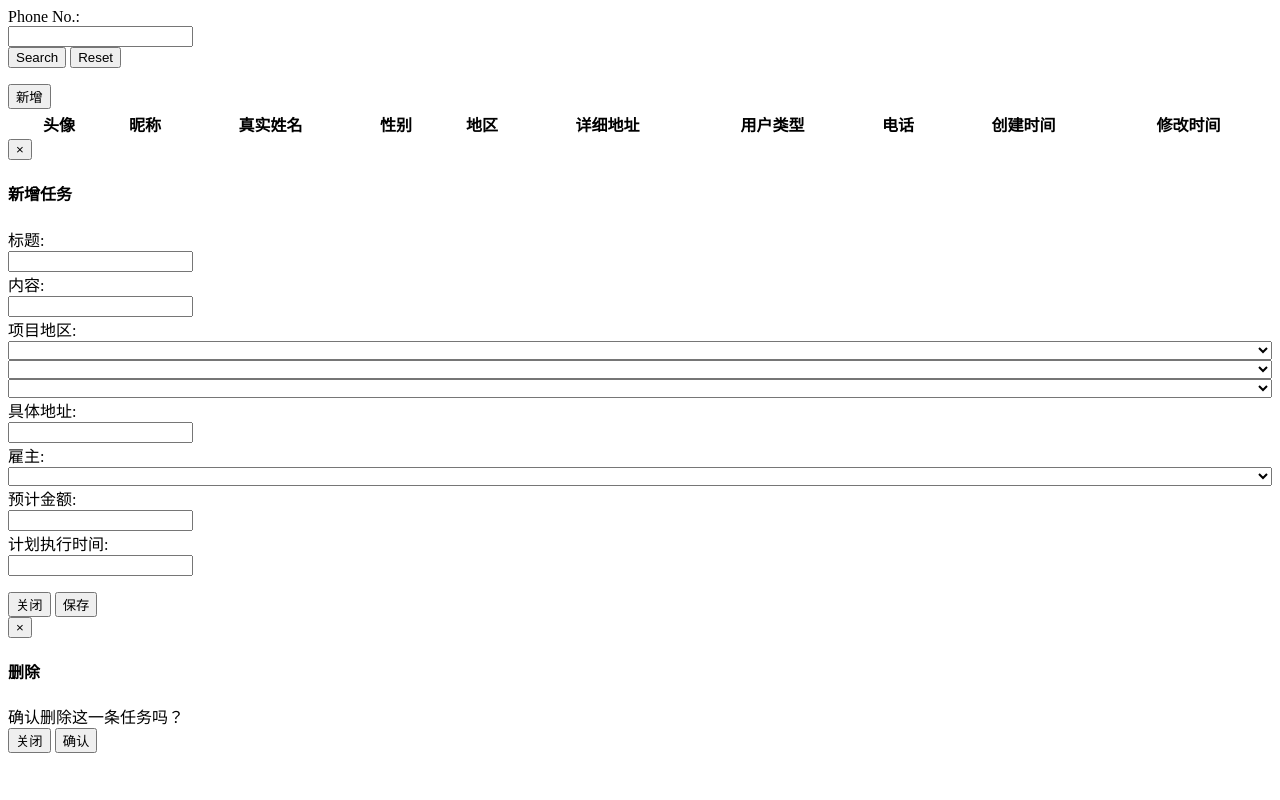
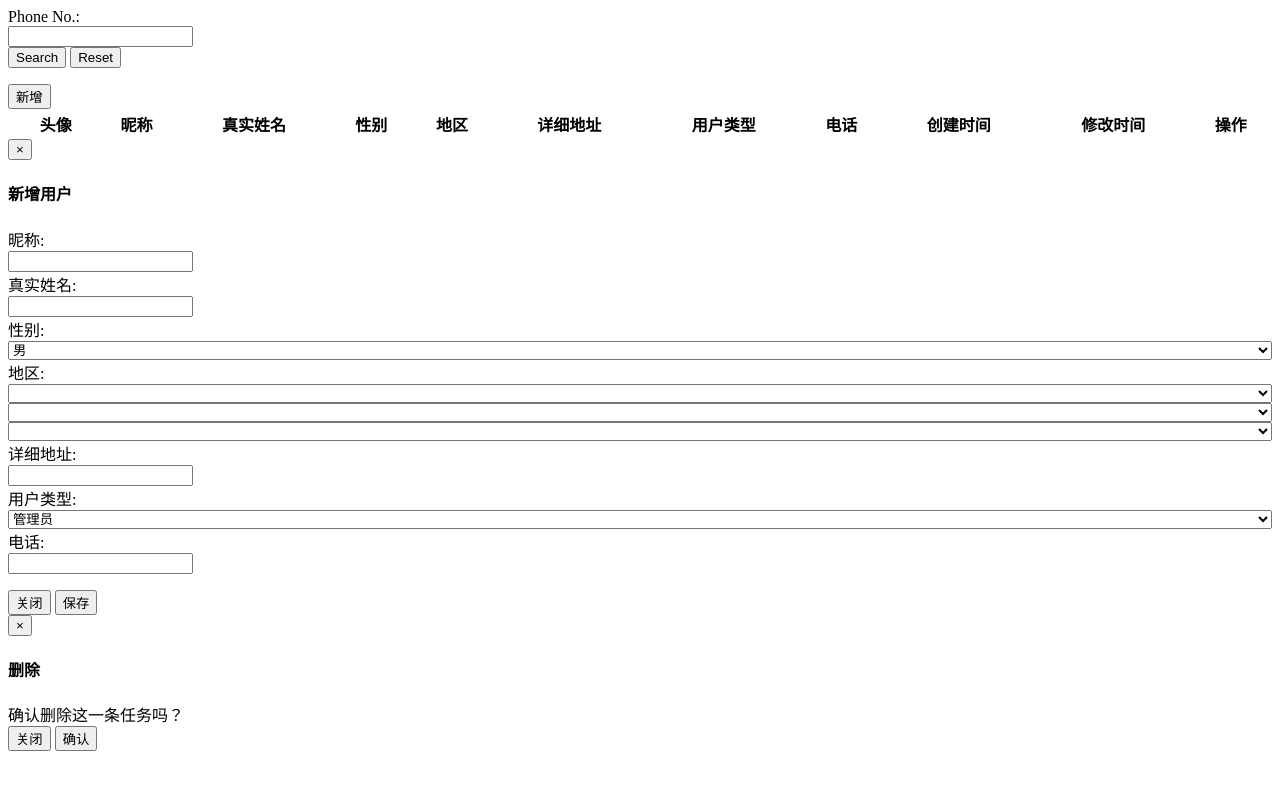
Before and after one commit to douyunxi/Java-LuBan, a Java web app: template src/main/webapp/WEB-INF/views/user.jsp in a window 1280 px wide. Run offline with Tomcat 11, a stand-in JSP engine, Linux system fonts and the light colour scheme; the template is opened without the code that fills it, so the values that code supplies are empty; some libraries are stand-ins or nearby versions.

Commit message:
调通用户管理

```diff
--- a/src/main/java/com/haige/luban/pojo/User.java
+++ b/src/main/java/com/haige/luban/pojo/User.java
@@ -32,8 +32,8 @@ public class User {
 
 	//微信的用户唯一标识
 	@JsonIgnore
-	@Column(unique=true,nullable=false)
-	@NotNull
+	//@Column(unique=true,nullable=false)
+	//@NotNull
 	private String openId;
 
 	@JsonProperty("nickName")
--- a/src/main/java/com/haige/luban/service/impl/UserServiceImpl.java
+++ b/src/main/java/com/haige/luban/service/impl/UserServiceImpl.java
@@ -39,6 +39,7 @@ public class UserServiceImpl implements UserService {
 
 	@Override
 	public User updateUser(User user) {
+		user.setUpdateTime(new Date());
 		return userJpaDao.saveAndFlush(user);
 	}
 
--- a/src/main/webapp/WEB-INF/views/task.jsp
+++ b/src/main/webapp/WEB-INF/views/task.jsp
@@ -456,7 +456,7 @@
                 //几个参数需要注意一下
                 type: "POST",//方法类型
                 dataType: "json",//预期服务器返回的数据类型
-                url: "${basePath}/admin/task/add" ,
+                url: "${basePath}/admin/task/"+($("#id").val()?"update":"add"),
                 data: $('#form').serialize(),
                 success: function (result) {
                 	if(result){
--- a/src/main/webapp/WEB-INF/views/user.jsp
+++ b/src/main/webapp/WEB-INF/views/user.jsp
@@ -33,6 +33,7 @@
 	        <th>电话</th>
 	        <th>创建时间</th>
 	        <th>修改时间</th>
+	        <th>操作</th>
 	    </tr>
     </thead>
     <tbody>
@@ -47,7 +48,7 @@
 				<button type="button" class="close" data-dismiss="modal" aria-label="Close">
 					<span aria-hidden="true">&times;</span>
 				</button>
-				<h4 class="modal-title" id="myModalLabel">新增任务</h4>
+				<h4 class="modal-title" id="myModalLabel">新增用户</h4>
 			</div>
 			<div class="modal-body">
 				<form class="form-horizontal" id="form" data-bv-feedbackicons-valid="glyphicon glyphicon-ok"
@@ -55,19 +56,29 @@
                     data-bv-feedbackicons-validating="glyphicon glyphicon-refresh">
                     <input type="hidden" id="id" name="id"/>
 					<div class="form-group">
-						<label class="col-md-3 control-label">标题:</label>
+						<label class="col-md-3 control-label">昵称:</label>
 						<div class="col-md-7">
-							<input type="text" class="form-control" id="title" name="title" placeholder="" data-bv-notempty="true" data-bv-notempty-message="必填项">
+							<input type="text" class="form-control" id="nickname" name="nickname" placeholder="" data-bv-notempty="true" data-bv-notempty-message="必填项">
 						</div>
 					</div>
 					<div class="form-group">
-						<label class="col-md-3 control-label">内容:</label>
+						<label class="col-md-3 control-label">真实姓名:</label>
 						<div class="col-md-7">
-							<input type="text" class="form-control" id="content" name="content" placeholder="" data-bv-notempty="true" data-bv-notempty-message="必填项">
+							<input type="text" class="form-control" id="realName" name="realName" placeholder="" data-bv-notempty="true" data-bv-notempty-message="必填项">
 						</div>
 					</div>
 					<div class="form-group">
-						<label class="col-md-3 control-label">项目地区:</label>
+						<label class="col-md-3 control-label">性别:</label>
+						<div class="col-md-7">
+							<select class="form-control" name="gender" id="gender" style="width:100%" data-bv-notempty="true" data-bv-notempty-message="必填项">
+								<option value="MAN">男</option>
+								<option value="WOMAN">女</option>
+								<option value="UNKNOW">未知</option>
+							</select>
+						</div>
+					</div>
+					<div class="form-group">
+						<label class="col-md-3 control-label">地区:</label>
 						<div class="col-md-7">
 							<select class="form-control" name="province" id="province" style="width:100%" data-bv-notempty="true" data-bv-notempty-message="必填项"></select>
 							<select class="form-control" name="city" id="city" style="width:100%" data-bv-notempty="true"  data-bv-notempty-message="必填项"></select>
@@ -75,28 +86,25 @@
 						</div>
 					</div>
 					<div class="form-group">
-						<label class="col-md-3 control-label">具体地址:</label>
+						<label class="col-md-3 control-label">详细地址:</label>
 						<div class="col-md-7">
-							<input type="text" class="form-control" id="address" name="address" placeholder="" data-bv-notempty="true" data-bv-notempty-message="必填项">
+							<input type="text" class="form-control" id="address" name="address" placeholder="">
 						</div>
 					</div>
 					<div class="form-group">
-						<label class="col-md-3 control-label">雇主:</label>
+						<label class="col-md-3 control-label">用户类型:</label>
 						<div class="col-md-7">
-							<select class="form-control" name="employer" id="employer" style="width:100%" data-bv-notempty="true" data-bv-notempty-message="必填项">
+							<select class="form-control" name="type" id="type" style="width:100%" data-bv-notempty="true" data-bv-notempty-message="必填项">
+								<option value="ADMIN">管理员</option>
+								<option value="EMPLOYER">雇主</option>
+								<option value="WORKER">工人</option>
 							</select>
 						</div>
 					</div>
 					<div class="form-group">
-						<label class="col-md-3 control-label">预计金额:</label>
+						<label class="col-md-3 control-label">电话:</label>
 						<div class="col-md-7">
-							<input type="text" class="form-control" id="estimatedAmount" name="estimatedAmount" placeholder="" data-bv-notempty="true" data-bv-notempty-message="必填项">
-						</div>
-					</div>
-					<div class="form-group">
-						<label class="col-md-3 control-label">计划执行时间:</label>
-						<div class="col-md-7">
-							<input type="text" class="form-control" name="planTime" id="planTime" placeholder="" data-bv-notempty="true" data-bv-notempty-message="必填项">
+							<input type="text" class="form-control" id="mobile" name="mobile" placeholder="" data-bv-notempty="true" data-bv-notempty-message="必填项">
 						</div>
 					</div>
 				</form>
@@ -124,11 +132,15 @@
 			</div>
 			<div class="modal-footer">
 				<button type="button" class="btn btn-default" data-dismiss="modal">关闭</button>
-				<button type="button" class="btn btn-danger" onclick="deleteTask()">确认</button>
+				<button type="button" class="btn btn-danger" onclick="deleteUser()">确认</button>
 			</div>
 		</div>
 	</div>
 </div>
+<link href="${basePath}/resources/bower_components/select2-4.0.5/dist/css/select2.min.css" rel="stylesheet" />
+<link href="${basePath}/resources/bower_components/select2-bootstrap-theme/dist/select2-bootstrap.min.css" rel="stylesheet" />
+<script src="${basePath}/resources/bower_components/select2-4.0.5/dist/js/select2.min.js"></script>
+<script src="${basePath}/resources/bower_components/select2-4.0.5/dist/js/i18n/zh-CN.js"></script>
 <script>
 $.fn.select2.defaults.set( "theme", "bootstrap" );
 var table,selectedId;
@@ -155,7 +167,7 @@ $(function(){
 			{
             	data: "avatarUrl",
             	render:function( data, type, row ){
-            		return '<img src="'+data.replace("https","http")+'" width="50"/>';
+            		return data?'<img src="'+data.replace("https","http")+'" width="50"/>':"";
             	}
 			},
             {
@@ -218,7 +230,7 @@ $(function(){
 					return 	'<btn class="btn btn-xs btn-warning" onclick="showEditModal('+ position.row +')">'+
 	                			'<i class="glyphicon glyphicon-edit icon-white"></i>'+
 	                			' 编辑'+
-	            			'</btn>'+
+	            			'</btn> '+
 							'<btn class="btn btn-xs btn-danger" onclick="showDeleteModal('+ data +')">'+
 				                '<i class="glyphicon glyphicon-trash icon-white"></i>'+
 				                ' 删除'+
@@ -258,7 +270,131 @@ $(function(){
 		findDistrict();
 	});
 });
+var findCities=function(id,callback){
+	$.ajax({
+		url: '${basePath}/admin/area/findCities',
+	  	dataType: 'json',
+	  	data:{
+    		provinceId:$('#province').val()
+    	},
+	  	success:function(data){
+	  		//数据转换
+	  		var cities=[];
+	  		for(var i=0;i<data.length;i++){
+	  			cities.push({id:data[i].id,text:data[i].text});
+	  		}
+			$('#city').select2({
+				data: cities
+			});
+			if(id){
+				$('#city').val(id).trigger("change");
+				if(callback){
+					callback();
+				}
+			}
+			else{
+				$('#city').val('').trigger('change');
+			}
+	  	}
+	});
+};
 
+var findDistrict=function(id){
+	$.ajax({
+		url: '${basePath}/admin/area/findDistrictes',
+	  	dataType: 'json',
+	  	data:{
+	  		cityId:$('#city').val()
+    	},
+	  	success:function(data){
+	  		//数据转换
+	  		var districts=[];
+	  		for(var i=0;i<data.length;i++){
+	  			districts.push({id:data[i].id,text:data[i].text});
+	  		}
+			$('#district').select2({
+				data: districts
+			});
+			if(id){
+				$('#district').val(id).trigger("change");
+			}
+			else{
+				$('#district').val('').trigger("change");
+			}
+	  	}
+	});
+};
+var showAddModal=function(){
+	$('#add_edit_modal').modal('show');
+	$('#myModalLabel').html('新增用户');
+	$('form input').val('');
+	$('#province,#city,#district,#gender,#type').val('').trigger('change');
+};
+var showEditModal=function(row){
+	var data=table.api().data()[row];
+	$('#add_edit_modal').modal('show');
+	$('#myModalLabel').html('修改用户');
+	$('#id').val(data.id);
+	$('#nickname').val(data.nickName);
+	$('#realName').val(data.realName);
+	$('#province').val(data.province.id).trigger("change").trigger("select");
+	findCities(data.city.id,function(){
+		if(data.district){
+			findDistrict(data.district.id);
+		}
+	});
+
+	$('#address').val(data.address);
+	$('#gender').val(data.gender);
+	$('#type').val(data.type);
+	$('#mobile').val(data.mobile);
+};
+$('#add_edit_modal').on('show.bs.modal', function (e) {
+	$('#form').bootstrapValidator('validate');//验证初始化
+});
+$('#add_edit_modal').on('hidden.bs.modal', function (e) {
+	$('#form').data('bootstrapValidator').destroy();//验证状态清空
+});
+$('#addBtn').click(function() {
+    $('#form').bootstrapValidator('validate');
+    if($("#form").data('bootstrapValidator').isValid()){
+    	$.ajax({
+            //几个参数需要注意一下
+            type: "POST",//方法类型
+            dataType: "json",//预期服务器返回的数据类型
+            url: "${basePath}/admin/user/"+($("#id").val()?"update":"add"),
+            data: $('#form').serialize(),
+            success: function (result) {
+            	if(result){
+            		$("#add_edit_modal").modal('hide');
+                	table.api().ajax.reload();
+            	}
+            },
+            error : function() {
+                alert("异常！");
+            }
+        });
+    }
+});
+var showDeleteModal=function(id){
+	selectedId=id;
+	$('#delete_modal').modal('show');
+};
+var deleteUser=function(){
+	$.ajax({
+		url: '${basePath}/admin/user/delete',
+	  	dataType: 'json',
+	  	data:{
+	  		id:selectedId
+    	},
+	  	success:function(result){
+	  		if(result){
+        		$("#delete_modal").modal('hide');
+            	table.api().ajax.reload();
+        	}
+	  	}
+	});
+};
 var search=function(){
 	var ajax=table.api().ajax;
 	ajax.url("${basePath}/admin/user/query?phoneNo="+$('#phone').val()).load();
```
Also changed, not shown: src/main/java/com/haige/luban/controller/UserController.java (+17 -5 lines), src/main/java/com/haige/luban/util/StringToGenderConverter.java (added, +24 -0 lines), src/main/java/com/haige/luban/util/StringToTaskStatusConverter.java (added, +33 -0 lines), src/main/java/com/haige/luban/util/StringToUserTypeConverter.java (added, +24 -0 lines).
